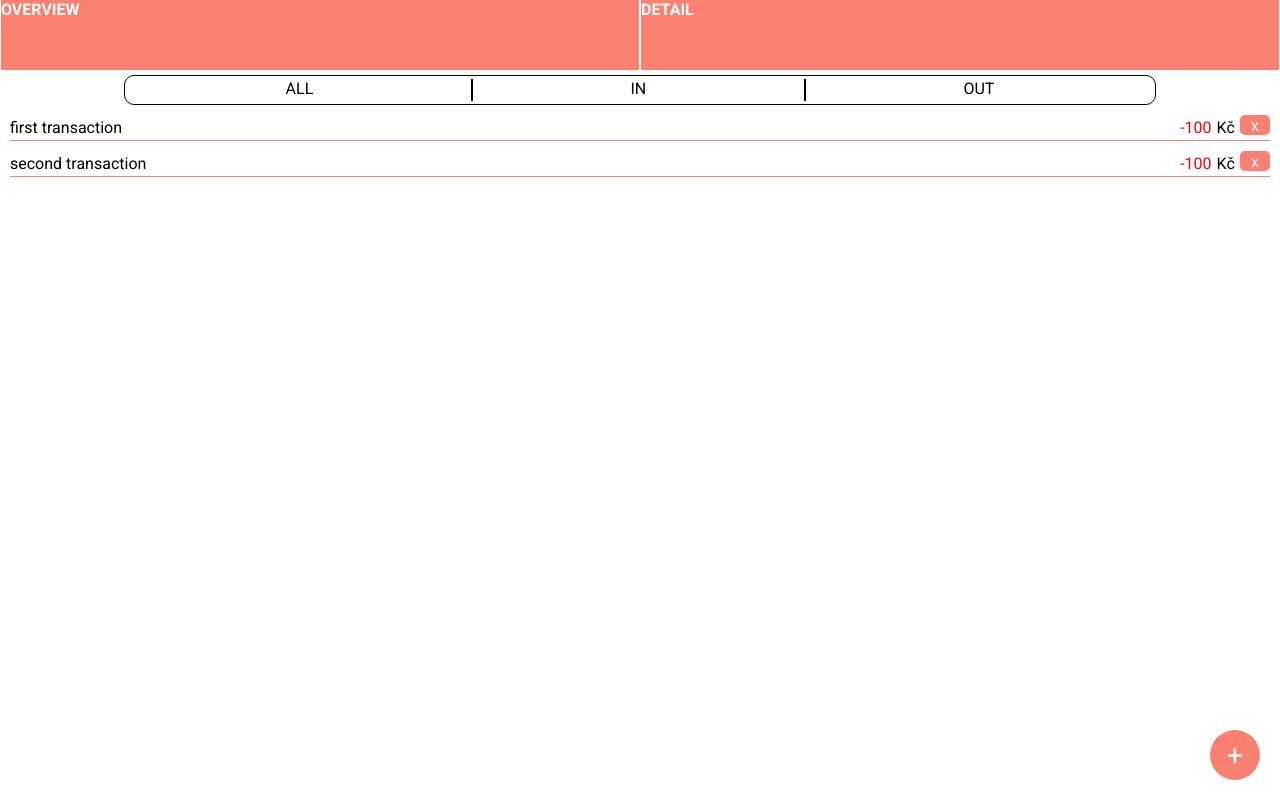
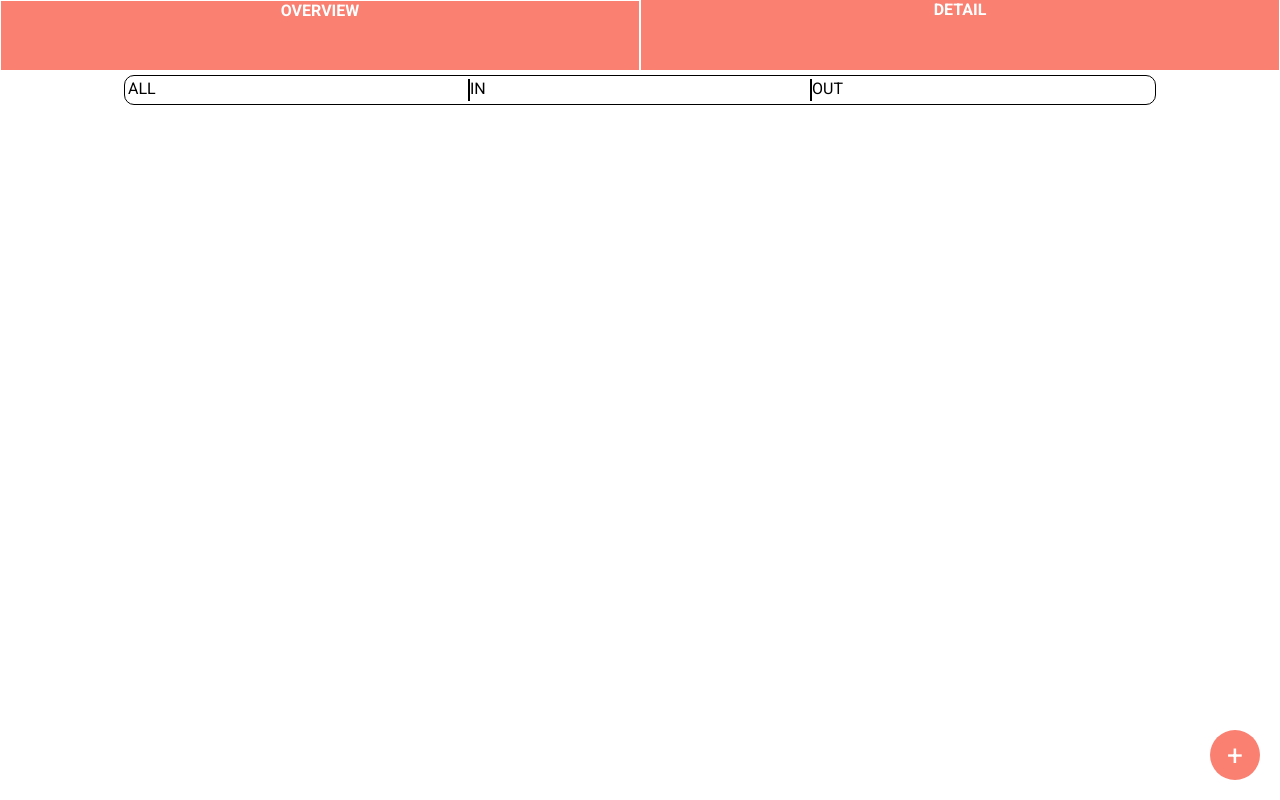
Before and after one commit to Andrea-Prague/MyWallet, a React (Create React App) app: page / in a window 1280 px wide. Both pictures are taken after a click on the element "DETAIL". Built offline with nearby package versions, Linux system fonts and the light colour scheme; the HTML template or start-up script is replaced by a standard one.

Commit message:
WIP switch in detail

```diff
--- a/src/components/Detail/BalanceSwich.jsx
+++ b/src/components/Detail/BalanceSwich.jsx
@@ -12,18 +12,23 @@ const Switch = styled.div`
 	margin-top: 5px;
 `;
 
+const SwitchSection = styled.div`
+	width: 100%;
+	cursor: pointer;
+`;
+
 const Divider = styled.div`
 	border: 1px solid;
 	height: 20px;
 `;
 
-const BalanceSwitch = () => (
+const BalanceSwitch = ({ setSwitchAll, setSwitchIn, setSwitchOut }) => (
 	<Switch>
-		<div>ALL</div>
+		<SwitchSection onClick={setSwitchAll}>ALL</SwitchSection>
 		<Divider />
-		<div>IN</div>
+		<SwitchSection onClick={setSwitchIn}>IN</SwitchSection>
 		<Divider />
-		<div>OUT</div>
+		<SwitchSection onClick={setSwitchOut}>OUT</SwitchSection>
 	</Switch>
 );
 
--- a/src/components/Detail/TransactionList.jsx
+++ b/src/components/Detail/TransactionList.jsx
@@ -1,9 +1,9 @@
 import React from "react";
 import TransactionRow from "./TransactionRow";
 
-// use filter method to see only in or out or total
+// needs fix
 
-const TransactionList = ({ handleModalOpen }) => {
+const TransactionList = ({ handleModalOpen, balanceSwitch }) => {
 	const TransactionData = [
 		{
 			name: "first transaction",
@@ -16,14 +16,42 @@ const TransactionList = ({ handleModalOpen }) => {
 			sign: "-"
 		}
 	];
-	return TransactionData.map(data => (
+
+	return (
+		balanceSwitch === "all" &&
+			TransactionData.map(data => (
 				<TransactionRow
 					name={data.name}
 					sign={data.sign}
 					number={data.number}
 					handleModalOpen={handleModalOpen}
 				/>
-	));
+			)),
+		balanceSwitch === "in" &&
+			TransactionData.map(
+				data =>
+					data.sign === "+" && (
+						<TransactionRow
+							name={data.name}
+							sign={data.sign}
+							number={data.number}
+							handleModalOpen={handleModalOpen}
+						/>
+					)
+			),
+		balanceSwitch === "out" &&
+			TransactionData.map(
+				data =>
+					data.sign === "-" && (
+						<TransactionRow
+							name={data.name}
+							sign={data.sign}
+							number={data.number}
+							handleModalOpen={handleModalOpen}
+						/>
+					)
+			)
+	);
 };
 
 export default TransactionList;
--- a/src/components/Detail/TransactionRow.jsx
+++ b/src/components/Detail/TransactionRow.jsx
@@ -31,7 +31,7 @@ const TransactionRow = ({ name, sign, number, handleModalOpen }) => {
 		<Row onClick={handleModalOpen}>
 			<Name>{name}</Name>
 			<AmountWithButtons>
-				<Amount sign={"-"} number={100} />
+				<Amount sign={sign} number={number} />
 				<Currency>Kč</Currency>
 				<DeleteButton />
 			</AmountWithButtons>
--- a/src/components/Navigation/NavigationBar.jsx
+++ b/src/components/Navigation/NavigationBar.jsx
@@ -1,30 +1,34 @@
 import React from "react";
 import styled from "styled-components";
 
-const Navigation = styled.div`
+const StyledNavigation = styled.div`
 	background-color: #fa8072;
 	color: #fff;
 	text-transform: uppercase;
-	display: flex;
-	justify-content: space-around;
-	align-items: center;
 	height: 70px;
 	cursor: pointer;
 	font-weight: bold;
+	display: flex;
+	align-items: center;
 `;
 
 const NavigationTab = styled.div`
 	border: 1px solid #fff;
 	width: 100%;
 	height: 100%;
+	text-align: center;
+
+	&:hover {
+		border-top: 3px #fff solid;
+	}
 `;
 
 const NavigationBar = ({ setActiveOverview, setActiveDetail }) => {
 	return (
-		<Navigation>
+		<StyledNavigation>
 			<NavigationTab onClick={setActiveOverview}>Overview</NavigationTab>
 			<NavigationTab onClick={setActiveDetail}>Detail</NavigationTab>
-		</Navigation>
+		</StyledNavigation>
 	);
 };
 
--- a/src/containers/Detail.jsx
+++ b/src/containers/Detail.jsx
@@ -7,15 +7,35 @@ import SingleTransactionModal from "../components/Detail/SingleTransactionModal/
 
 const Detail = () => {
 	const [isModalOpen, setIsModalOpen] = useState(false);
+	const [balanceSwitch, setBalanceSwitch] = useState("all");
 
 	const handleModalOpen = () => {
 		setIsModalOpen(!isModalOpen);
 	};
 
+	const setSwitchIn = () => {
+		setBalanceSwitch("in");
+	};
+
+	const setSwitchOut = () => {
+		setBalanceSwitch("out");
+	};
+
+	const setSwitchAll = () => {
+		setBalanceSwitch("all");
+	};
+
 	return (
 		<div>
-			<BalanceSwitch />
-			<TransactionList handleModalOpen={handleModalOpen} />
+			<BalanceSwitch
+				setSwitchIn={setSwitchIn}
+				setSwitchOut={setSwitchOut}
+				setSwitchAll={setSwitchAll}
+			/>
+			<TransactionList
+				handleModalOpen={handleModalOpen}
+				balanceSwitch={balanceSwitch}
+			/>
 			<NavButtons />
 			<NewTransactionButton handleModalOpen={handleModalOpen} />
 			{isModalOpen && (
--- a/src/containers/Navigation.jsx
+++ b/src/containers/Navigation.jsx
@@ -4,7 +4,7 @@ import NavigationBar from "../components/Navigation/NavigationBar";
 const Navigation = ({ setActiveOverview, setActiveDetail }) => {
 	return (
 		<NavigationBar
-			sesActiveOverview={setActiveOverview}
+			setActiveOverview={setActiveOverview}
 			setActiveDetail={setActiveDetail}
 		/>
 	);
```
Lines whose indentation alone changed are shown as unchanged.
